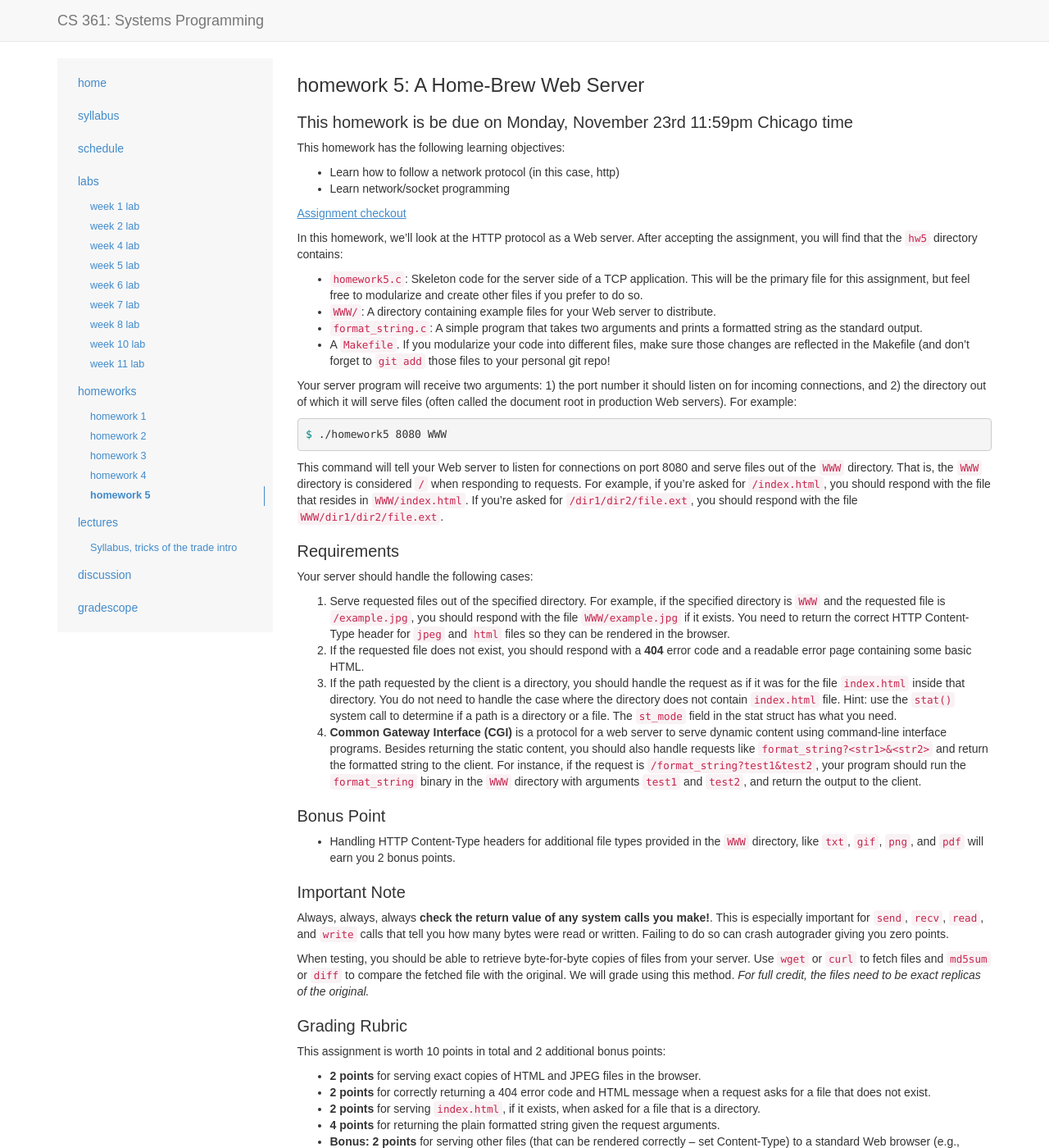
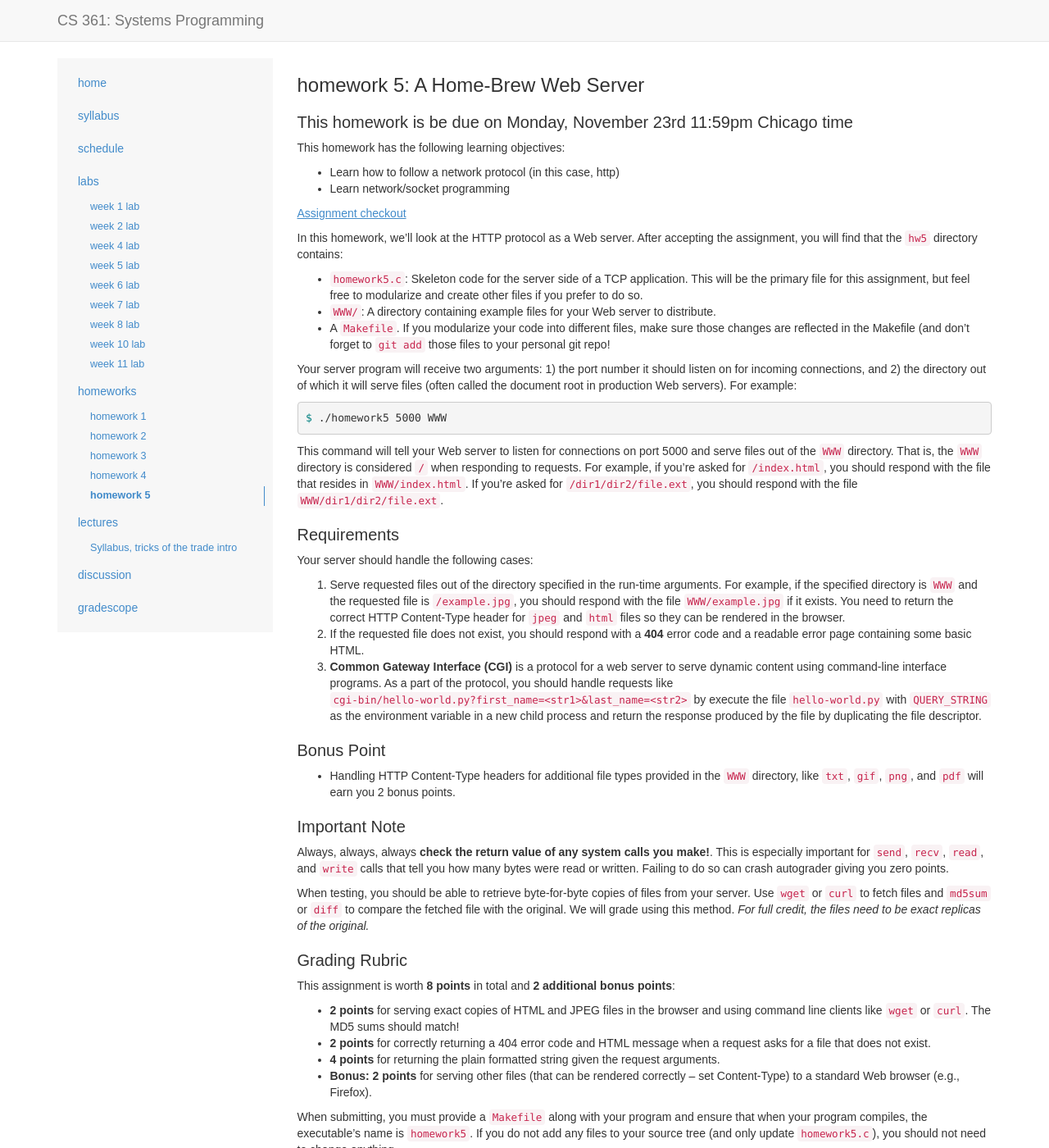
Before and after one commit to csatuic/cs361-website-old, a Jekyll site: the page built from _homeworks/homework5.md, in a window 1280 px wide and 1400 px high. Shown: the whole window at 82% size. Built offline with Jekyll 4.4.1, drawn with Linux system fonts in a browser that asks for light colours; some web fonts are replaced; some of the changed text lies outside the part shown.

Commit message:
update write up with new CGI requirement

````diff
--- a/_homeworks/homework5.md
+++ b/_homeworks/homework5.md
@@ -4,7 +4,7 @@ due:
     type: due
     title: homework 5
     date: 2020-11-23T23:59:00-5:00
-    due: Monday, November 23rd 11:59pm Chicago time
+    text: Monday, November 23rd 11:59pm Chicago time
     description: 'Assignment #5 due'
 date: 2020-11-23
 github_link: https://classroom.github.com/a/YrW0d9kf
@@ -12,7 +12,7 @@ github_link: https://classroom.github.com/a/YrW0d9kf
 
 # {{page.title}}: A Home-Brew Web Server
 
-## This homework is be due on {{page.due.due}}
+## This homework is be due on {{page.due.text}}
 
 This homework has the following learning objectives:
 * Learn how to follow a network protocol (in this case, http)
@@ -25,25 +25,27 @@ In this homework, we'll look at the HTTP protocol as a Web server. After accepti
 * `homework5.c`: Skeleton code for the server side of a TCP application. This will be the primary file for this assignment, but feel free to modularize and create other files if you prefer to do so.
 * `WWW/`: A directory containing example files for your Web server to distribute.
 <!-- * `thread_example.c`: Example code that illustrates a very simple threaded programming scenario. You are not required to use or make any changes to this file, but you should understand what it does. -->
-* `format_string.c`: A simple program that takes two arguments and prints a formatted string as the standard output.
+<!-- * `format_string.c`: A simple program that takes two arguments and prints a formatted string as the standard output. -->
 * A `Makefile`. If you modularize your code into different files, make sure those changes are reflected in the Makefile (and don't forget to `git add` those files to your personal git repo!
 
 Your server program will receive two arguments: 1) the port number it should listen on for incoming connections, and 2) the directory out of which it will serve files (often called the document root in production Web servers). For example:
 
 ```bash
-$ ./homework5 8080 WWW
+$ ./homework5 5000 WWW
 ```
 
-This command will tell your Web server to listen for connections on port 8080 and serve files out of the `WWW` directory. That is, the `WWW` directory is considered `/` when responding to requests. For example, if you're asked for `/index.html`, you should respond with the file that resides in `WWW/index.html`. If you're asked for `/dir1/dir2/file.ext`, you should respond with the file `WWW/dir1/dir2/file.ext`.
+This command will tell your Web server to listen for connections on port 5000 and serve files out of the `WWW` directory. That is, the `WWW` directory is considered `/` when responding to requests. For example, if you're asked for `/index.html`, you should respond with the file that resides in `WWW/index.html`. If you're asked for `/dir1/dir2/file.ext`, you should respond with the file `WWW/dir1/dir2/file.ext`.
 
 ## Requirements
 
 Your server should handle the following cases:
 
-1. Serve requested files out of the specified directory. For example, if the specified directory is `WWW` and the requested file is `/example.jpg`, you should respond with the file `WWW/example.jpg` if it exists. You need to return the correct HTTP Content-Type header for `jpeg` and `html` files so they can be rendered in the browser.
+1. Serve requested files out of the directory specified in the run-time arguments. For example, if the specified directory is `WWW` and the requested file is `/example.jpg`, you should respond with the file `WWW/example.jpg` if it exists. You need to return the correct HTTP Content-Type header for `jpeg` and `html` files so they can be rendered in the browser.
 2. If the requested file does not exist, you should respond with a **404** error code and a readable error page containing some basic HTML.
-3. If the path requested by the client is a directory, you should handle the request as if it was for the file `index.html` inside that directory. You do not need to handle the case where the directory does not contain `index.html` file. Hint: use the `stat()` system call to determine if a path is a directory or a file. The `st_mode` field in the stat struct has what you need.
-4. **Common Gateway Interface (CGI)** is a protocol for a web server to serve dynamic content using command-line interface programs. Besides returning the static content, you should also handle requests like `format_string?<str1>&<str2>` and return the formatted string to the client. For instance, if the request is `/format_string?test1&test2`, your program should run the `format_string` binary in the `WWW` directory with arguments `test1` and `test2`, and return the output to the client.
+<!-- 3. If the path requested by the client is a directory, you should handle the request as if it was for the file `index.html` inside that directory. You do not need to handle the case where the directory does not contain `index.html` file. Hint: use the `stat()` system call to determine if a path is a directory or a file. The `st_mode` field in the stat struct has what you need. -->
+3. **Common Gateway Interface (CGI)** is a protocol for a web server to serve dynamic content using command-line interface programs. As a part of the protocol, you should handle requests like `cgi-bin/hello-world.py?first_name=<str1>&last_name=<str2>` by execute the file `hello-world.py` with `QUERY_STRING` as the environment variable in a new child process and return the response produced by the file by duplicating the file descriptor.
+<!-- and return the string produced by `hello-world.py` inside `WWW/cgi-bin` directory. -->
+<!-- Besides returning the static content, you should also handle requests like `format_string?<str1>&<str2>` and return the formatted string to the client. For instance, if the request is `/format_string?test1&test2`, your program should run the `format_string` binary in the `WWW` directory with arguments `test1` and `test2`, and return the output to the client. -->
 
 ## Bonus Point
 
@@ -57,13 +59,13 @@ When testing, you should be able to retrieve byte-for-byte copies of files from
 
 ## Grading Rubric
 
-This assignment is worth 10 points in total and 2 additional bonus points:
+This assignment is worth **8 points** in total and **2 additional bonus points**:
 
-* **2 points** for serving exact copies of HTML and JPEG files in the browser.
+* **2 points** for serving exact copies of HTML and JPEG files in the browser and using command line clients like `wget` or `curl`. The MD5 sums should match!
  <!-- to command line clients like wget or curl.  -->
  <!-- The MD5 sums should match! -->
 * **2 points** for correctly returning a 404 error code and HTML message when a request asks for a file that does not exist.
-* **2 points** for serving `index.html`, if it exists, when asked for a file that is a directory.
+<!-- * **2 points** for serving `index.html`, if it exists, when asked for a file that is a directory. -->
 * **4 points** for returning the plain formatted string given the request arguments.
 * **Bonus: 2 points** for serving other files (that can be rendered correctly -- set Content-Type) to a standard Web browser (e.g., Firefox).
 
@@ -88,8 +90,13 @@ Roughly, your server should follow this sequence:
    1. If the path exists and it's a file, formulate a response and send it back to the client (bonus point for handling Content-Type header happens here).
    2. If the path exists and it's a directory that contains an `index.html` file, respond with that file.
    3. If the path does not exist, respond with a 404 code with a basic error page.
-5. If the requested path contains `format_string?`, retrieve the URL parameters and create a new child process. Modify the file descriptor of the child process and return the formatted string as plain text (Hint: You can use `posix_spawnp` from homework 3).
+5. If the requested path contains `cgi-bin`, retrieve the URL parameters and create a new child process. Modify the file descriptor of the child process and return the formatted string as plain text (Hint: You can use `posix_spawn` to accomplish this).
 6. Close the connection, and continue serving other clients.
 
 
+## How to run your program
+There are two ways to run and test your code:
+1. We would share a spreadsheet assigning unique port numbers to each student to avoid collisions and you can run your code on `systemsX`.
+2. The `devcontainer.json` has settings to forward a port from the container to your local machine. If you wish to change the forwaded port, you can change the port number in line `"forwardPorts": [<port-number>]`.
+
 If you have any questions about the homework requirements or specification, please post on Piazza.
````
